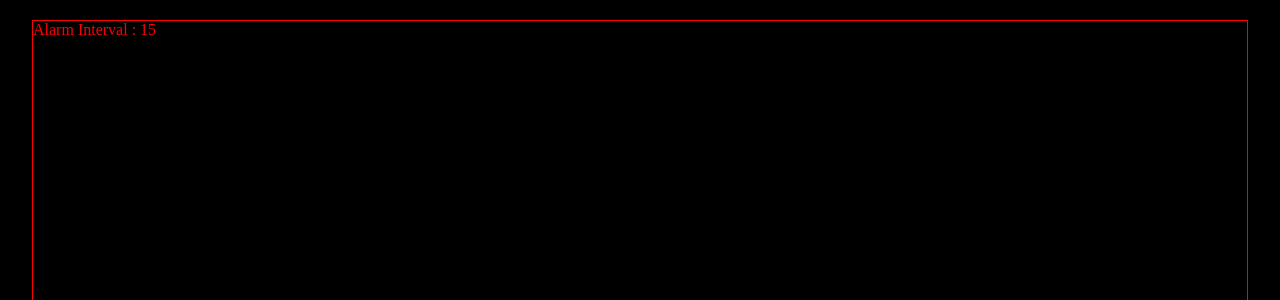
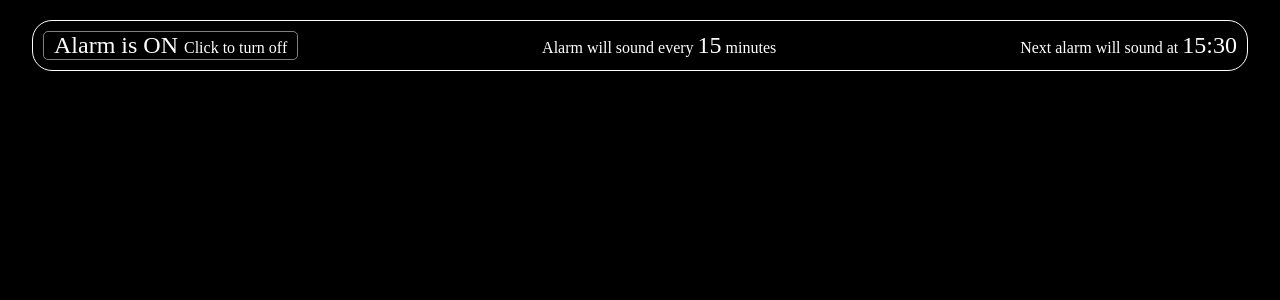
Before and after one commit to danifromecuador/plannywise_draft, a React (Vite) app: page / in a window 1280 px wide. Shown: the top 300 px of the page. Built offline with nearby package versions, Linux system fonts and the light colour scheme.

Commit message:
Create and Style layout of Alarm component

```diff
--- a/src/alarm/Alarm.css
+++ b/src/alarm/Alarm.css
@@ -1,5 +1,34 @@
 /* src/alarm/Alarm.css */
 
 .alarm {
-  color: red;
+  width: 100%;
+  border: 1px solid white;
+  border-radius: 20px;
+  padding: 10px;
+  display: flex;
+  justify-content: space-between;
+  align-items: center;
 }
+
+.alarm-left {
+  padding: 0 10px;
+  border: 1px solid gray;
+  border-radius: 5px;
+  cursor: pointer;
+}
+
+.alarm-left span:first-child,
+.alarm-center>span>span:nth-child(1),
+.alarm-right>span>span:nth-child(1) {
+  font-size: 1.5rem;
+}
+
+@media (width < 900px) {
+
+  .alarm-left,
+  .alarm-center,
+  .alarm-right {
+    display: flex;
+    flex-direction: column;
+  }
+}
--- a/src/alarm/Alarm.jsx
+++ b/src/alarm/Alarm.jsx
@@ -7,7 +7,18 @@ export const Alarm = () => {
   const alarmStore = AlarmStore.getState()
   return (
     <div className="alarm">
-      Alarm Interval : {alarmStore.interval}
+      <div className="alarm-left">
+        <span>Alarm is ON </span>
+        <span>Click to turn off</span>
+      </div>
+      <div className="alarm-center">
+        <span>Alarm will sound </span>
+        <span>every <span>15</span> minutes</span>
+      </div>
+      <div className="alarm-right">
+        <span>Next alarm will sound </span>
+        <span>at <span>15:30</span></span>
+      </div>
     </div>
   )
 }
--- a/src/main/App.css
+++ b/src/main/App.css
@@ -3,5 +3,4 @@
 .app {
   width: 95vw;
   height: 95vh;
-  border: 1px solid red;
 }
```
